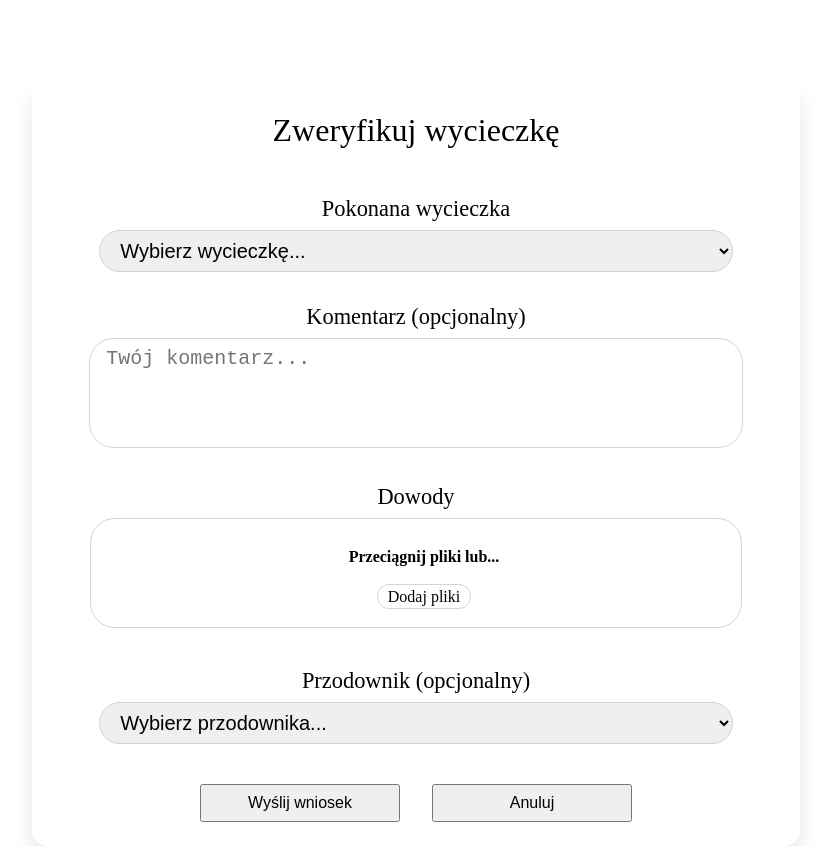
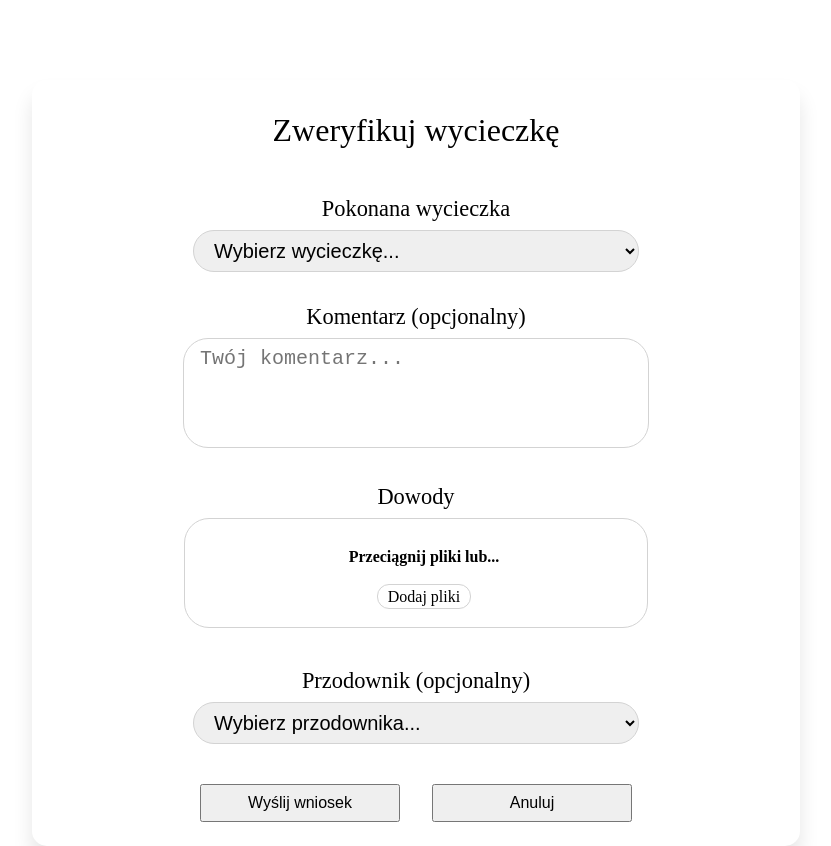
Before and after one commit to Netalyze/PO-Front, an Angular app: page /wyslij-wycieczke in a window 1280 px wide. Shown: the whole page, without its empty margins (224-1055 px from the left). Built offline with nearby package versions, Linux system fonts and the light colour scheme.

Commit message:
dodanie klasy grid item dla poprawnego wyświetlania

```diff
--- a/src/app/trip-submit/trip-submit.component.html
+++ b/src/app/trip-submit/trip-submit.component.html
@@ -2,7 +2,7 @@
     <div class="grid-item title">
         Zweryfikuj wycieczkę
     </div>
-    <form [formGroup]="tripSubmitForm">
+    <form [formGroup]="tripSubmitForm" class="grid-item">
         <div class="form-group">
             <label for="trip">Pokonana wycieczka</label>
             <select name="trip"
```
